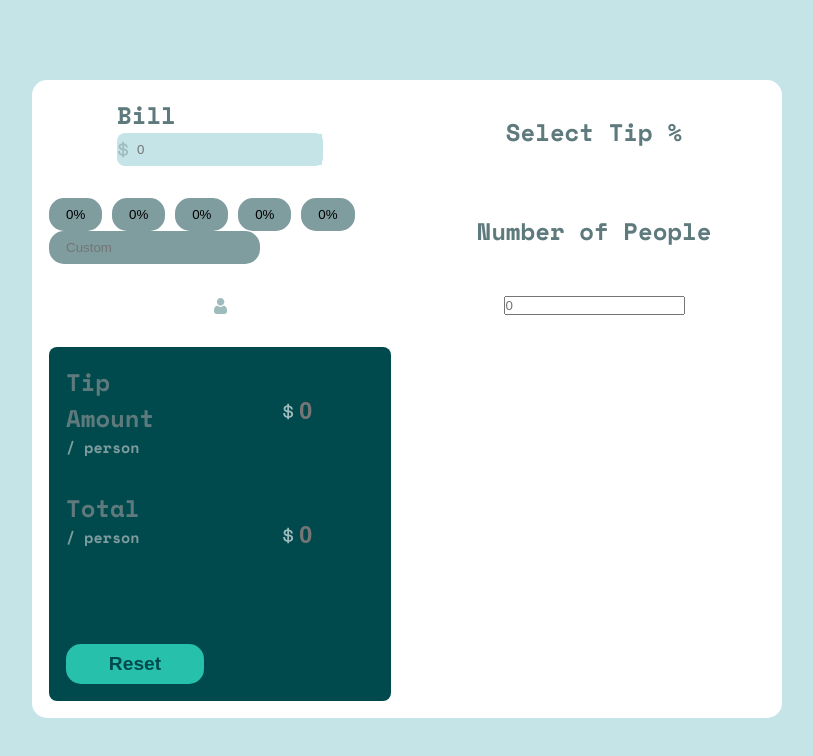
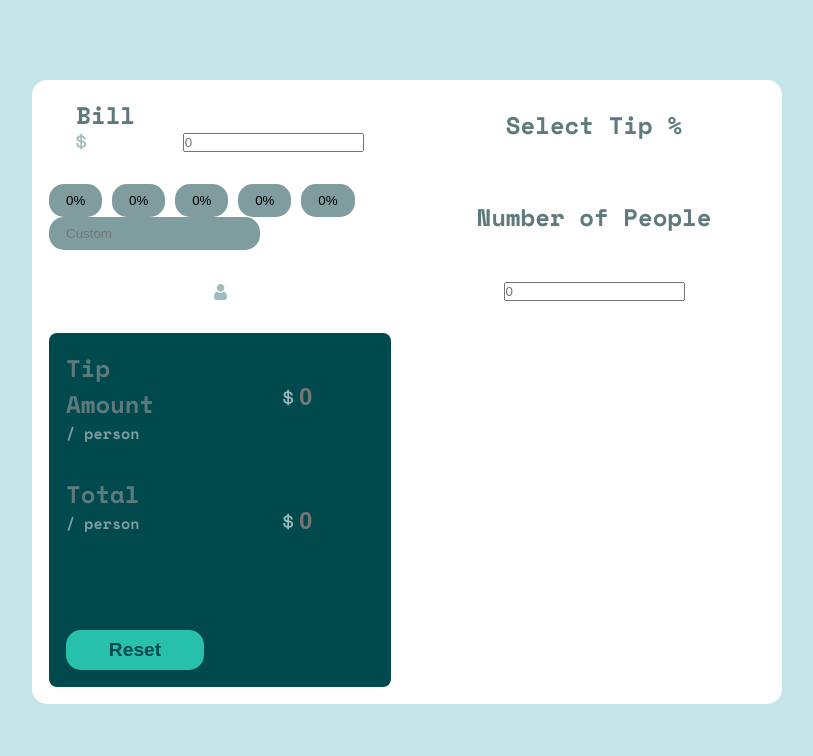
Before and after one commit to moumintech/tip-calculator-app, a plain HTML site: page index.html in a window 1280 px wide. Shown: the whole page, without its empty margins (288-1101 px from the left). Drawn offline with nearby package versions, Linux system fonts and the light colour scheme.

Commit message:
refactor: change .bill layout to grid for improved structure

```diff
--- a/style.css
+++ b/style.css
@@ -82,15 +82,18 @@ h1 {
   color: hsl(186, 14%, 43%);
 }
 .bill {
-  display: flex;
+  display: grid;
+  grid-template-columns: 1fr 2fr;
+  gap: 1rem;
+  /*
   flex-direction: row;
   align-items: center;
   justify-content: space-between;
   border: 1px solid transparent;
   border-radius: 8px;
-  background-color: hsl(185, 41%, 84%);
+  background-color: hsl(185, 41%, 84%);*/
 }
-.bill-input {
+*/ .bill-input {
   display: flex;
   justify-content: flex-end;
   background-color: hsl(185, 41%, 84%);
```
